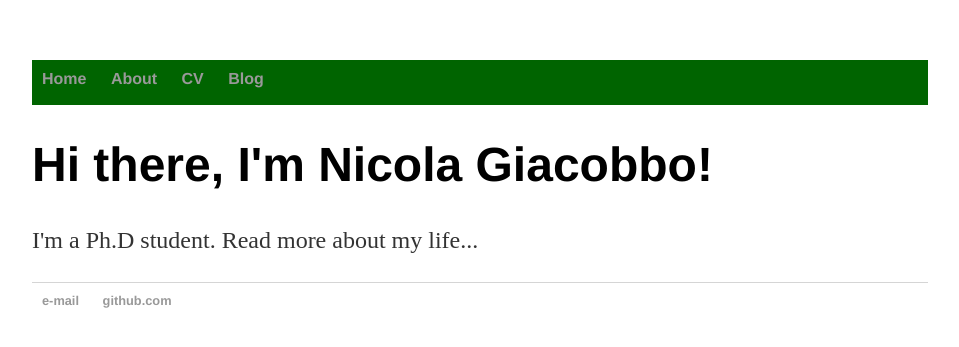
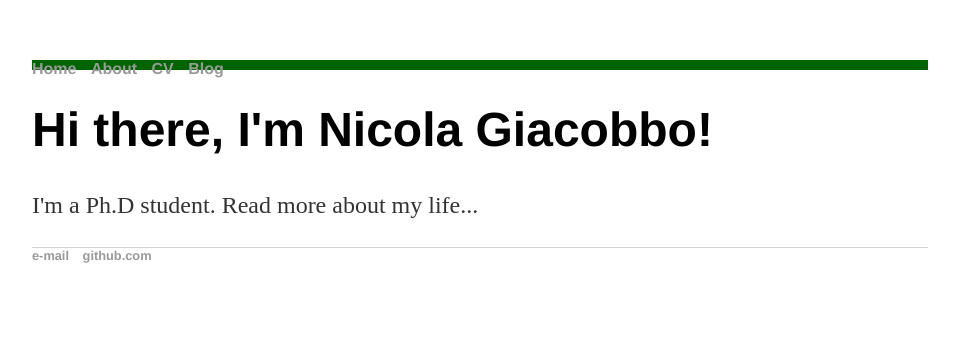
Before and after one commit to GiacobboNicola/giacobbonicola.github.io, a Jekyll site: the page built from index.html, in a window 1280 px wide. Shown: the top 347 px of the page, without its empty margins (160-1119 px from the left). Built offline with Jekyll 4.4.1, drawn with Linux system fonts in a browser that asks for light colours.

Commit message:
Update main.css

```diff
--- a/css/main.css
+++ b/css/main.css
@@ -4,8 +4,8 @@ body {
 }
 nav ul, footer ul {
     font-family:'Helvetica', 'Arial', 'Sans-Serif';
-    padding: 10px 10px;
-    height: 25px;
+    padding: 0px;
+    height: 10px;
     width: 100%;
     margin:0 auto;
     list-style: none;
@@ -13,7 +13,7 @@ nav ul, footer ul {
 }
 nav ul li, footer ul li {
     display: inline;
-    margin-right: 20px;
+    margin-right: 10px;
 }
 a {
     text-decoration: none;
```
